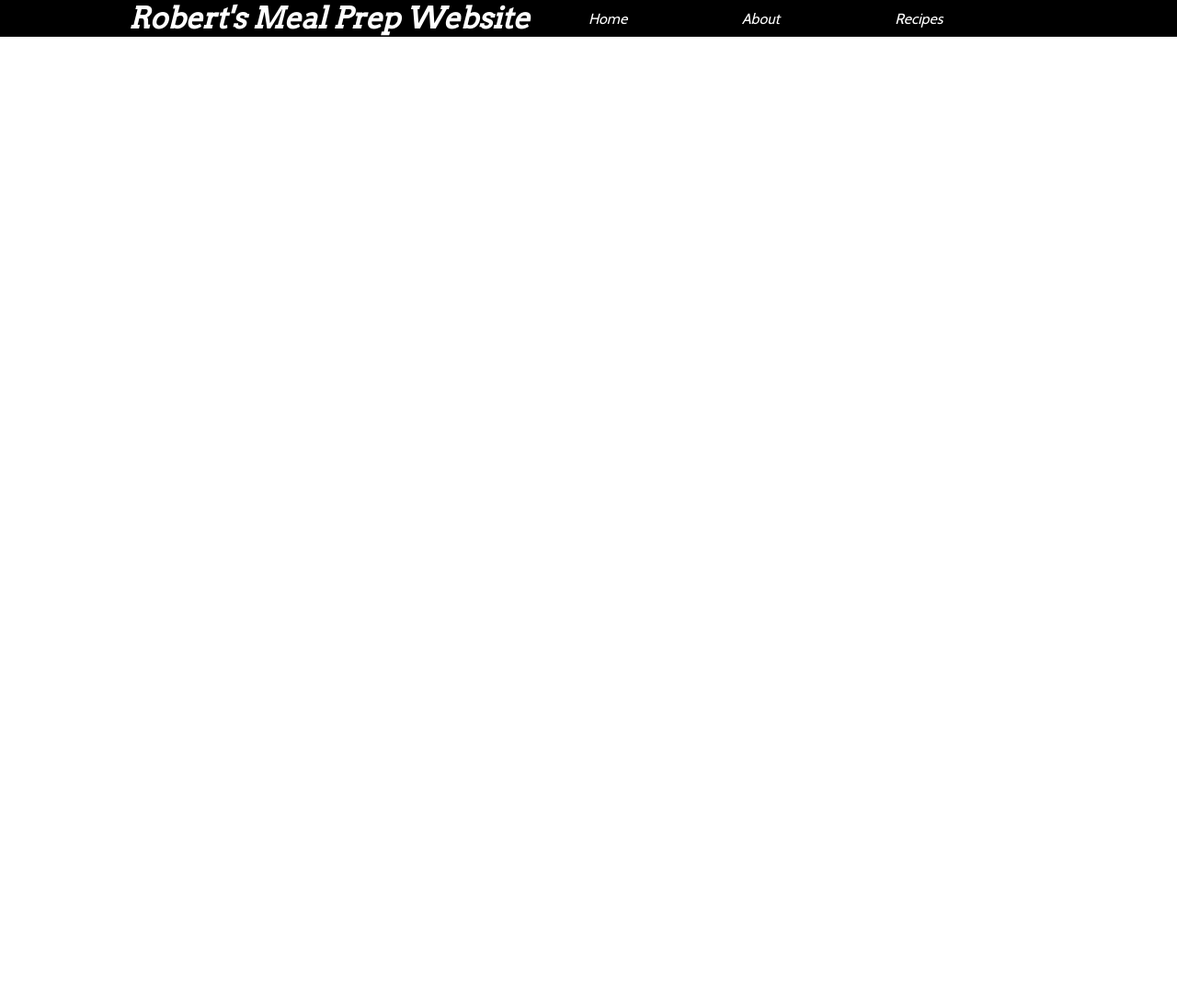
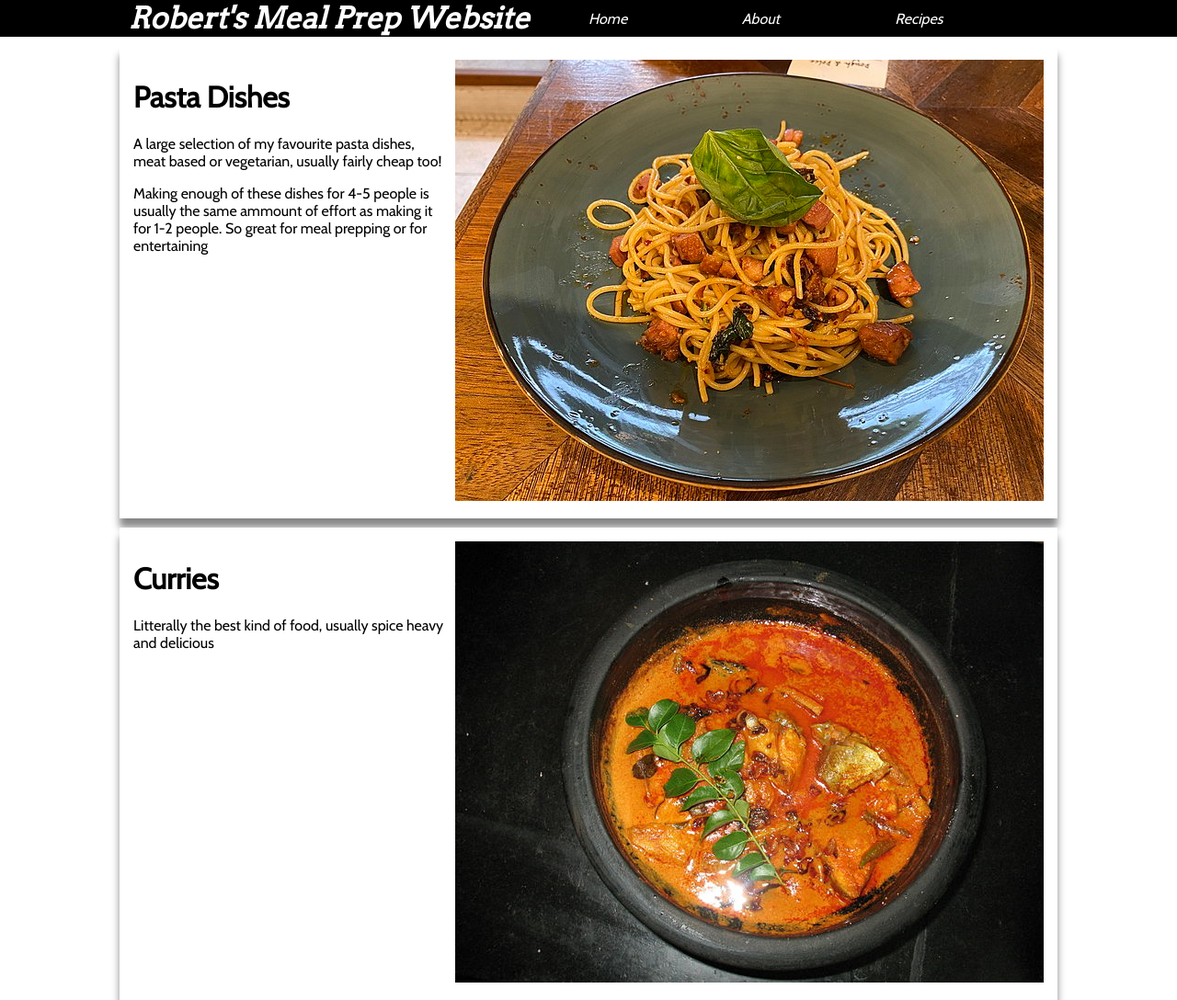
Before and after one commit to raforsyth/meal-prep, a plain HTML site: page Recipes/recipes.html in a window 1280 px wide. Shown: the whole page at 92% size. Before the commit the page ends 800 px from the top, so only its background shows below. Drawn offline with nearby package versions, Linux system fonts and the light colour scheme.

Commit message:
Add some recipes images and filler with styles

```diff
--- a/Recipes/recipes.html
+++ b/Recipes/recipes.html
@@ -16,5 +16,31 @@
                 <a href="recipes.html">Recipes</a>
             </div>
         </div>
+        <div class="mid-box"> <!--Mid portion with a picture-->
+            <div class="mid">
+               <div>
+                   <h1>Pasta Dishes</h1>
+                   <p>A large selection of my favourite pasta dishes, meat based or vegetarian, usually fairly cheap too!</p>
+                   <p>Making enough of these dishes for 4-5 people is usually the same ammount of effort as making it for 1-2 people. So great for meal prepping or for entertaining</p>
+               </div>
+               <div>
+                   <img src="../images/pasta-stock.jpg">
+               </div>
+           </div>
+       </div>
+       <div>
+
+       </div>
+       <div class="mid-box"> <!--Mid portion with a picture-->
+        <div class="mid">
+           <div>
+               <h1>Curries</h1>
+               <p>Litterally the best kind of food, usually spice heavy and delicious</p>
+           </div>
+           <div>
+               <img src="../images/curry stock.jpeg">
+           </div>
+       </div>
+   </div>
     </body>
 </html>
--- a/styles.css
+++ b/styles.css
@@ -1,3 +1,4 @@
+
 body {
     margin: 0%;
     background-color: white;
@@ -7,6 +8,8 @@ body {
     font-style: italic;
     color: white;
     background-color: black;
+    position: relative;
+    z-index: 2;
 }
 .header {
     margin: auto;
@@ -32,11 +35,16 @@ body {
 }
 .mid {
     margin:auto;
+    margin-top: 10px;
     max-width:1000px;
     flex:1;
     display: flex;
     background-color: white;
     padding: 5px;
+    /*border: 1px solid black;*/
+    position: relative;
+    padding: 10px;
+    box-shadow: 0px 10px 8px 0px #888888;
 }
 .mid div {
     flex: 1;
```
Also changed, not shown: index.html (+1 -1 lines), images/curry stock.jpeg (added), images/pasta-stock.jpg (added).
